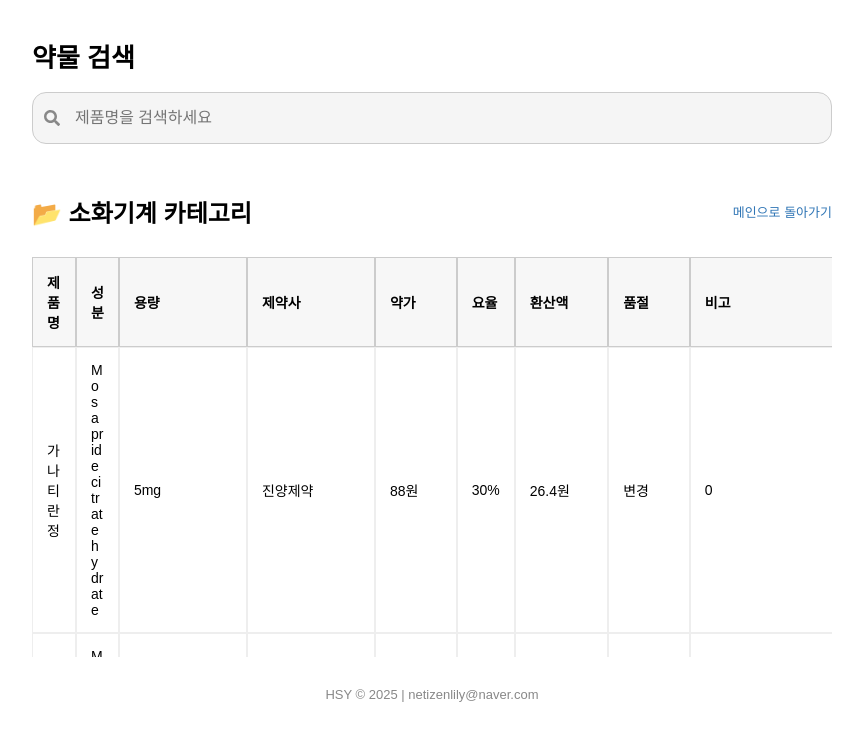
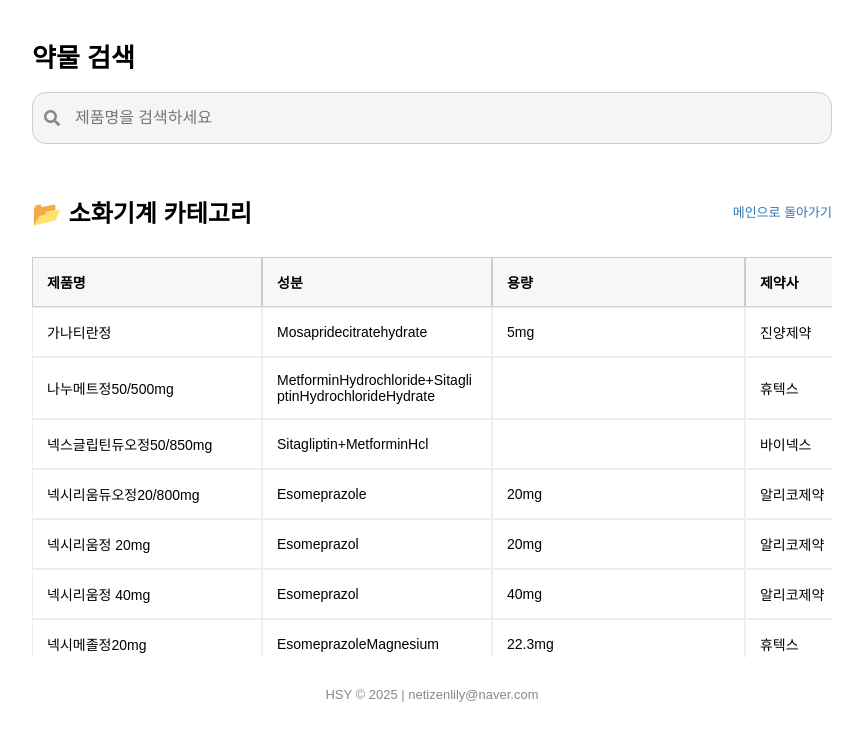
Before and after one commit to dasampharm/dasanpharm, a React (Create React App) app: page / in a window 1280 px wide. Both pictures are taken after a click on the button "소화기계". Shown: the top 740 px of the page, without its empty margins (208-1071 px from the left). Built offline with nearby package versions, Linux system fonts and the light colour scheme.

Commit message:
Update App.js_1349

```diff
--- a/src/App.js
+++ b/src/App.js
@@ -18,12 +18,10 @@ function App() {
     setQuery(value);
     setSelectedDrug(null);
     setSelectedCategory(null);
-
     if (!value) {
       setSuggestions([]);
       return;
     }
-
     const lower = value.toLowerCase();
     const filtered = data.filter((item) =>
       item["제품명"]?.toLowerCase().startsWith(lower)
@@ -50,17 +48,14 @@ function App() {
 
   const getFilteredDrugs = () => {
     let filtered = [];
-
     if (selectedDrug) {
       const baseIngredient = selectedDrug["성분"]?.replace(/,$/, "").trim();
       const baseDose = selectedDrug["용량"]?.trim();
-
       filtered = data.filter((item) => {
         const sameIngredient = item["성분"]?.replace(/,$/, "").trim() === baseIngredient;
         const sameDose = item["용량"]?.trim() === baseDose;
         return sameIngredient && (!sameDoseOnly || sameDose);
       });
-
       filtered = [
         selectedDrug,
         ...filtered.filter((item) => item["제품명"] !== selectedDrug["제품명"])
@@ -68,11 +63,9 @@ function App() {
     } else if (selectedCategory) {
       filtered = data.filter((item) => item["분류"] === selectedCategory);
     }
-
     if (availableOnly) {
       filtered = filtered.filter((item) => item["품절"] === "정상유통");
     }
-
     return filtered;
   };
 
@@ -109,9 +102,17 @@ function App() {
                 boxSizing: "border-box"
               }}
             />
-            <ul style={{ listStyle: "none", paddingLeft: 0, maxHeight: "400px", overflowY: "auto", border: suggestions.length > 0 ? "1px solid #ccc" : "none", margin: 0, background: "white", position: "absolute", top: "56px", zIndex: 2, borderRadius: "4px", width: "100%" }}>
+            <ul style={{
+              listStyle: "none", paddingLeft: 0, maxHeight: "400px", overflowY: "auto",
+              border: suggestions.length > 0 ? "1px solid #ccc" : "none",
+              margin: 0, background: "white", position: "absolute", top: "56px",
+              zIndex: 2, borderRadius: "4px", width: "100%"
+            }}>
               {suggestions.map((item, index) => (
-                <li key={index} onClick={() => handleSuggestionClick(item)} style={{ cursor: "pointer", padding: "10px 12px" }}>{item["제품명"]}</li>
+                <li key={index} onClick={() => handleSuggestionClick(item)}
+                  style={{ cursor: "pointer", padding: "10px 12px" }}>
+                  {item["제품명"]}
+                </li>
               ))}
             </ul>
           </div>
@@ -123,12 +124,18 @@ function App() {
           <h3 style={{ fontSize: "16px", marginTop: "20px", marginBottom: "8px" }}>약물 카테고리</h3>
           <div style={{ display: "flex", flexWrap: "wrap", gap: "10px", marginBottom: "20px" }}>
             {categories.map((cat) => (
-              <button key={cat} onClick={() => handleCategoryClick(cat)} style={{ padding: "10px 16px", border: "1px solid #ccc", borderRadius: "12px", background: "white", fontSize: "14px", cursor: "pointer" }}>{cat}</button>
+              <button key={cat} onClick={() => handleCategoryClick(cat)}
+                style={{ padding: "10px 16px", border: "1px solid #ccc", borderRadius: "12px", background: "white", fontSize: "14px", cursor: "pointer" }}>
+                {cat}
+              </button>
             ))}
           </div>
 
           <h3 style={{ fontSize: "16px", marginBottom: "8px" }}>안내사항</h3>
-          <div style={{ backgroundColor: "#f9f9f9", border: "1px solid #ccc", borderRadius: "12px", padding: "20px", fontSize: "13px", lineHeight: "1.7" }}>
+          <div style={{
+            backgroundColor: "#f9f9f9", border: "1px solid #ccc", borderRadius: "12px",
+            padding: "20px", fontSize: "13px", lineHeight: "1.7"
+          }}>
             <p>다산팜에서 거래하는 약물 리스트입니다.</p>
             <p>제품명 검색 시 동일 성분의 약물이 보여집니다.</p>
             <p>약가는 매일 영업일 10시 경에 업데이트됩니다.</p>
@@ -140,7 +147,9 @@ function App() {
         <div style={{ marginTop: "20px", width: "100%", overflowX: "auto" }}>
           {selectedDrug && (
             <div style={{ marginBottom: "8px" }}>
-              <div style={{ fontSize: "16px" }}>성분: {selectedDrug["성분"]} {selectedDrug["용량"]}</div>
+              <div style={{ fontSize: "16px" }}>
+                성분: {selectedDrug["성분"]} {selectedDrug["용량"]}
+              </div>
             </div>
           )}
 
@@ -163,43 +172,28 @@ function App() {
           )}
 
           <div style={{ maxHeight: "400px", overflowY: "auto", position: "relative" }}>
-            <table style={{ minWidth: "900px", borderCollapse: "separate", borderSpacing: "0", fontSize: "14px", width: "100%" }}>
+            <table style={{ borderCollapse: "separate", borderSpacing: "0", fontSize: "14px", width: "100%" }}>
               <thead>
                 <tr>
-                  <th style={{ padding: "14px", border: "1px solid #ccc", backgroundColor: "#f7f7f7", textAlign: "left", position: "sticky", top: 0, left: 0, zIndex: 4, whiteSpace: "normal", wordBreak: "break-word" }}>제품명</th>
-                  {selectedDrug ? null : (
-                    <th style={{ padding: "14px", border: "1px solid #ccc", backgroundColor: "#f7f7f7", textAlign: "left", position: "sticky", top: 0, zIndex: 2, whiteSpace: "normal", wordBreak: "break-word" }}>성분</th>
-                  )}
+                  <th style={{ minWidth: "200px", padding: "14px", border: "1px solid #ccc", backgroundColor: "#f7f7f7", textAlign: "left", whiteSpace: "normal", wordBreak: "break-word", position: "sticky", top: 0, left: 0, zIndex: 4 }}>제품명</th>
+                  <th style={{ minWidth: "200px", padding: "14px", border: "1px solid #ccc", backgroundColor: "#f7f7f7", textAlign: "left", whiteSpace: "normal", wordBreak: "break-word", position: "sticky", top: 0, zIndex: 3 }}>성분</th>
                   {["용량", "제약사", "약가", "요율", "환산액", "품절", "비고"].map((label, i) => (
-                    <th key={i} style={{
-                      padding: "14px",
-                      border: "1px solid #ccc",
-                      backgroundColor: "#f7f7f7",
-                      textAlign: "left",
-                      position: "sticky",
-                      top: 0,
-                      zIndex: 2,
-                      whiteSpace: label === "비고" ? "nowrap" : "normal", // ✅ 비고 한줄고정
-                      wordBreak: label === "용량" || label === "제약사" || label === "성분" ? "break-word" : "keep-all", // ✅ 성분 줄바꿈 허용, 제약사/용량 부드럽게
-                      maxWidth: label === "용량" || label === "제약사" ? "7em" : undefined // ✅ 용량/제약사 폭 넉넉
-                    }}>{label}</th>
+                    <th key={i} style={{ minWidth: "80px", padding: "14px", border: "1px solid #ccc", backgroundColor: "#f7f7f7", textAlign: "left", whiteSpace: label === "비고" ? "nowrap" : "normal", wordBreak: "keep-all", position: "sticky", top: 0, zIndex: 2 }}>{label}</th>
                   ))}
                 </tr>
               </thead>
               <tbody>
                 {getFilteredDrugs().map((drug, index) => (
                   <tr key={index}>
-                    <td style={{ padding: "14px", border: "1px solid #eee", whiteSpace: "normal", wordBreak: "break-word", position: "sticky", left: 0, background: "#fff", zIndex: 1 }}>{drug["제품명"]}</td>
-                    {selectedDrug ? null : (
-                      <td style={{ padding: "14px", border: "1px solid #eee", whiteSpace: "normal", wordBreak: "break-word" }}>{drug["성분"]}</td>
-                    )}
-                    <td style={{ padding: "14px", border: "1px solid #eee", whiteSpace: "nowrap", overflowWrap: "break-word", maxWidth: "7em" }}>{drug["용량"]}</td>
-                    <td style={{ padding: "14px", border: "1px solid #eee", whiteSpace: "nowrap", overflowWrap: "break-word", maxWidth: "7em" }}>{drug["제약사"]}</td>
-                    <td style={{ padding: "14px", border: "1px solid #eee", whiteSpace: "nowrap" }}>{drug["약가"]}</td>
-                    <td style={{ padding: "14px", border: "1px solid #eee", whiteSpace: "nowrap" }}>{drug["요율"]}</td>
-                    <td style={{ padding: "14px", border: "1px solid #eee", whiteSpace: "nowrap" }}>{drug["환산액"]}</td>
-                    <td style={{ padding: "14px", border: "1px solid #eee", whiteSpace: "nowrap" }}>{drug["품절"]}</td>
-                    <td style={{ padding: "14px", border: "1px solid #eee", whiteSpace: "nowrap" }}>{drug["비고"]}</td>
+                    <td style={{ minWidth: "200px", padding: "14px", border: "1px solid #eee", background: "#fff", whiteSpace: "normal", wordBreak: "break-word", position: "sticky", left: 0, zIndex: 1 }}>{drug["제품명"]}</td>
+                    <td style={{ minWidth: "200px", padding: "14px", border: "1px solid #eee", whiteSpace: "normal", wordBreak: "break-word" }}>{drug["성분"]}</td>
+                    <td style={{ minWidth: "80px", padding: "14px", border: "1px solid #eee", whiteSpace: "nowrap" }}>{drug["용량"]}</td>
+                    <td style={{ minWidth: "80px", padding: "14px", border: "1px solid #eee", whiteSpace: "nowrap" }}>{drug["제약사"]}</td>
+                    <td style={{ minWidth: "80px", padding: "14px", border: "1px solid #eee", whiteSpace: "nowrap" }}>{drug["약가"]}</td>
+                    <td style={{ minWidth: "80px", padding: "14px", border: "1px solid #eee", whiteSpace: "nowrap" }}>{drug["요율"]}</td>
+                    <td style={{ minWidth: "80px", padding: "14px", border: "1px solid #eee", whiteSpace: "nowrap" }}>{drug["환산액"]}</td>
+                    <td style={{ minWidth: "80px", padding: "14px", border: "1px solid #eee", whiteSpace: "nowrap" }}>{drug["품절"]}</td>
+                    <td style={{ minWidth: "80px", padding: "14px", border: "1px solid #eee", whiteSpace: "nowrap" }}>{drug["비고"]}</td>
                   </tr>
                 ))}
               </tbody>
```
